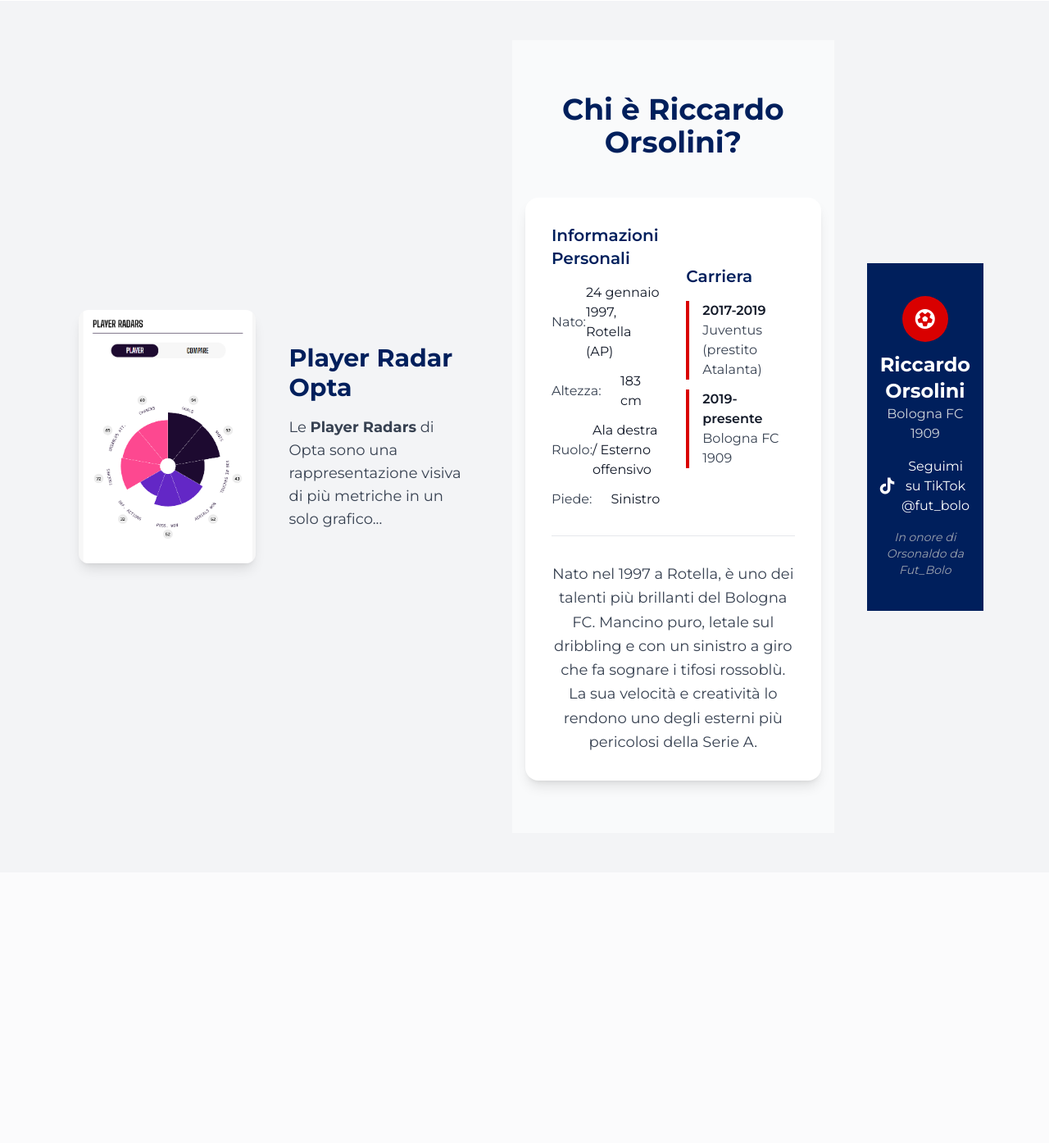
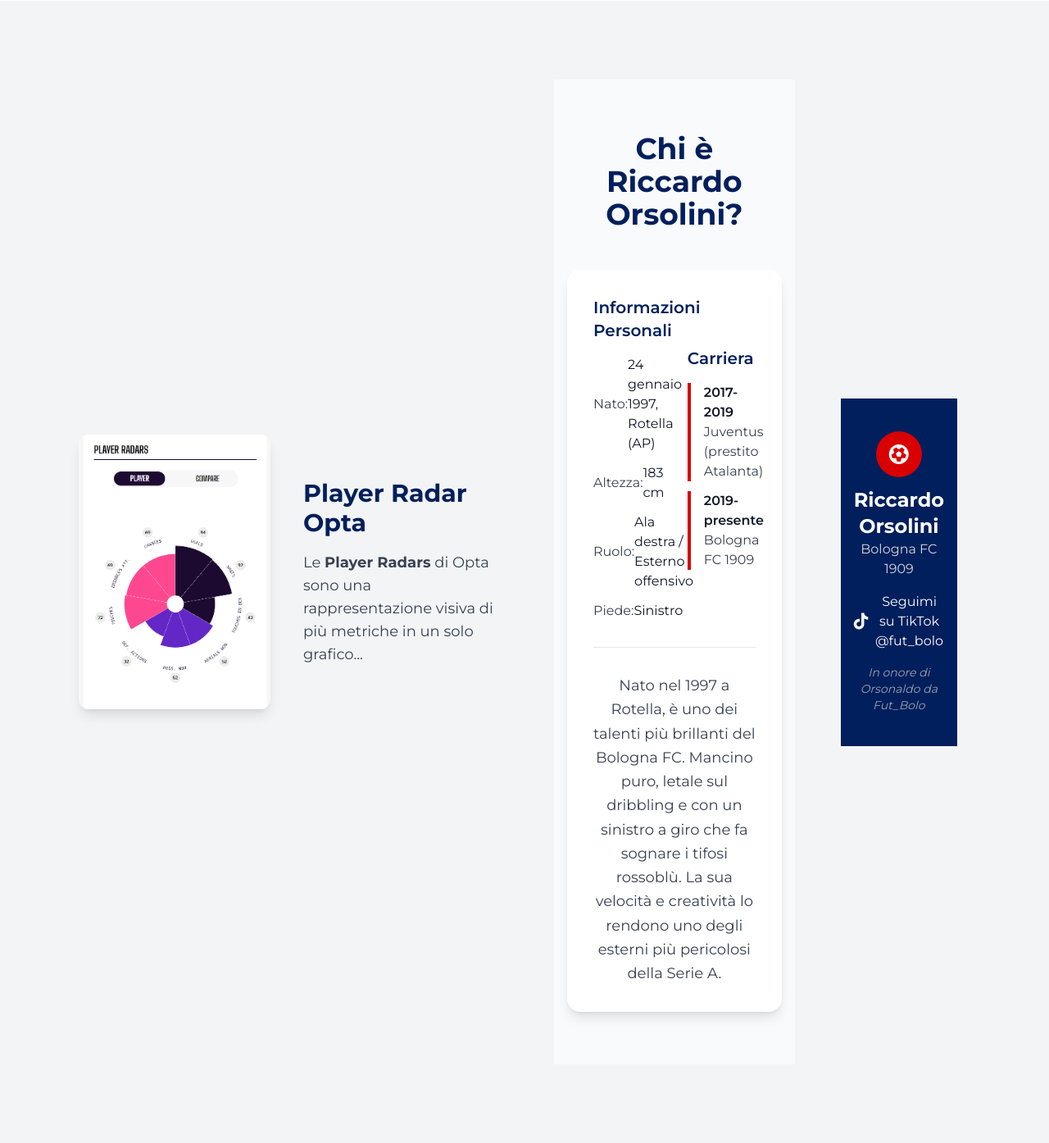
Before and after one commit to FutBolo/riccardo.orsolini.app, a Flask app: page / in a window 1280 px wide. Shown: the part 987-2381 px from the top of the page at 82% size. Before the commit the page ends 1948 px from the top, so only its background shows below. Run offline with Flask 3, Linux system fonts and the light colour scheme; some libraries are stand-ins or nearby versions.

Commit message:
Add files via upload

```diff
--- a/templates/index.html
+++ b/templates/index.html
@@ -225,6 +225,9 @@
     </div>
   </section>
 
+ <section class="py-12 bg-gray-100">
+  <div class="max-w-6xl mx-auto px-4 flex flex-col md:flex-row items-center gap-10">
+
   <!-- BIOGRAFIA -->
   <section id="biografia" class="py-16 bg-gray-50">
     <div class="max-w-4xl mx-auto px-4">
@@ -283,7 +286,8 @@
     </div>
   </section>
 
-<section class="py-12 bg-gray-100">
+ <section class="py-12 bg-gray-100">
+  <div class="max-w-6xl mx-auto px-4 flex flex-col md:flex-row items-center gap-10">
 
   <!-- FOOTER -->
   <footer class="bg-bluBfc text-white w-full">
```
